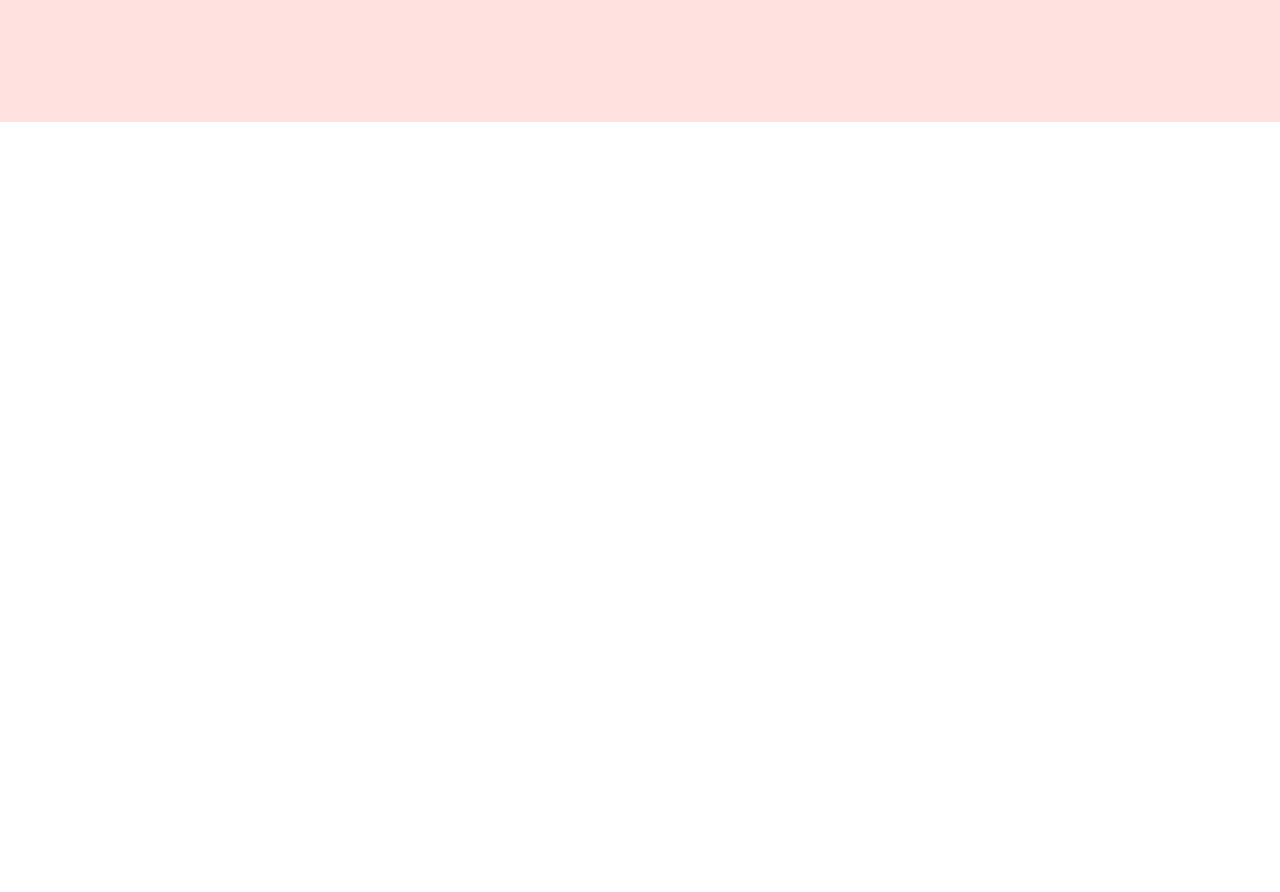
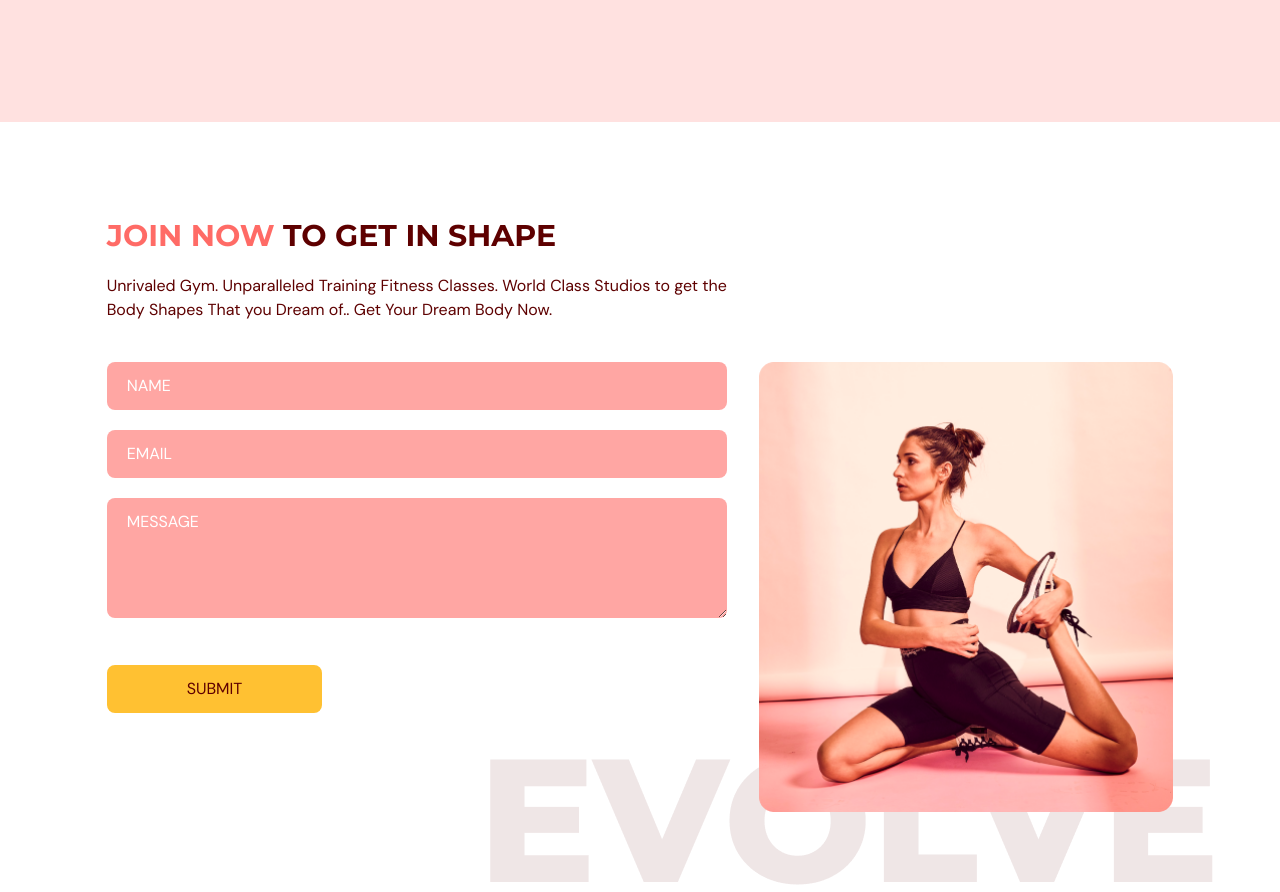
Before and after one commit to RichardHadzhiev/Gym-Web, a React (Vite) app: page / in a window 1280 px wide. Shown: the part 2840-3732 px from the top of the page. Before the commit the page ends 2962 px from the top, so only its background shows below. Built offline with nearby package versions, Linux system fonts and the light colour scheme.

Commit message:
implement ContactUs Page

```diff
--- a/package.json
+++ b/package.json
@@ -14,7 +14,8 @@
     "framer-motion": "^11.2.11",
     "react": "^18.2.0",
     "react-anchor-link-smooth-scroll": "^1.0.12",
-    "react-dom": "^18.2.0"
+    "react-dom": "^18.2.0",
+    "react-hook-form": "^7.52.0"
   },
   "devDependencies": {
     "@types/node": "^20.14.5",
--- a/src/App.tsx
+++ b/src/App.tsx
@@ -2,6 +2,7 @@
 import Home from "@/scenes/home"
 import Benefits from "@/scenes/benefits"
 import OurClasses from "@/scenes/ourClasses"
+import ContactUs from "@/scenes/contactUs"
 import { useEffect, useState } from "react"
 import { SelectedPage } from "./shared/types"
 
@@ -36,6 +37,7 @@
       <Home setSelectedPage={setSelectedPage}/>
       <Benefits setSelectedPage={setSelectedPage}/>
       <OurClasses setSelectedPage={setSelectedPage}/>
+      <ContactUs setSelectedPage={setSelectedPage}/>
 
 
     </div>
--- /dev/null
+++ b/src/scenes/contactUs/index.tsx
@@ -0,0 +1,145 @@
+import { SelectedPage } from "@/shared/types"
+import { motion } from "framer-motion"
+import { useForm } from "react-hook-form"
+import ContantUsPageGraphic from "@/assets/ContactUsPageGraphic.png"
+import HText from "@/shared/HText"
+import { kMaxLength } from "buffer"
+
+type Props = {
+    setSelectedPage: (value: SelectedPage) => void;
+}
+
+const ContantUs = ({setSelectedPage}: Props) => {
+    const inputStyles = `mb-5 w-full rounded-lg bg-primary-300 px-5 py-3 placeholder-white`
+
+    const {register,trigger,formState: {errors}} = useForm()
+
+    const onSubmit = async (e: any) => {
+        const isValid = await trigger()
+        if(!isValid){
+            e.preventDefault()
+        }
+
+    }
+
+
+
+  return (
+   <section id="contactus" className="mx-auto w-5/6 pt-24">
+    <motion.div onViewportEnter={() => setSelectedPage(SelectedPage.ContactUs)}>
+        <motion.div
+        className="md:w-3/5"
+        initial="hidden"
+        whileInView="visible"
+        viewport={{once: true, amount: 0.5}}
+        transition={{duration: 0.5}}
+        variants={{hidden: {opacity: 0, x: -100},
+        visible: {opacity: 1, x: 0}
+    }}>
+        <HText>
+            <span className="text-primary-500">JOIN NOW</span> TO GET IN SHAPE
+        </HText>
+        <p className="my-5">
+            Unrivaled Gym. Unparalleled Training Fitness Classes. World Class Studios to get the Body Shapes That you Dream of.. Get Your Dream Body Now.
+        </p>
+
+        </motion.div>
+
+        <div className="mt-10 justify-between gap-8 md:flex">
+            <motion.div
+            className="mt-10 basis-3/5 md:mt-0"
+            initial="hidden"
+        whileInView="visible"
+        viewport={{once: true, amount: 0.5}}
+        transition={{duration: 0.5}}
+        variants={{hidden: {opacity: 0, y: 100},
+        visible: {opacity: 1, y: 0}
+    }}
+            >
+
+                <form
+                target="_blank"
+                onSubmit={onSubmit}
+                action="https://formsubmit.co/37ca8fdd77b08ba1e461cd1d55b17c35"
+                method="POST"
+
+                >
+                    <input
+                    className={inputStyles}
+                    type="text"
+                    placeholder="NAME"
+                    {...register("name",{required: true,maxLength:100})}
+                    />
+                    {errors.name && (
+                        <p className="mt-1 text-primary-500">
+                            {errors.name.type === "required" && "Name is required"}
+                            {errors.name.type === "maxLength" && "Name cannot exceed 100 characters"}
+
+                        </p>
+                    )}
+
+                    <input
+                    className={inputStyles}
+                    type="text"
+                    placeholder="EMAIL"
+                    {...register("email",{required: true,pattern: /^[A-Z0-9._%+-]+@[A-Z0-9.-]+\.[A-Z]{2,4}$/i})}
+                    />
+                    {errors.email && (
+                        <p className="mt-1 text-primary-500">
+                            {errors.email.type === "required" && "Name is required"}
+                            {errors.email.type === "pattern" && "Invalid email address."}
+
+                        </p>
+                    )}
+
+                    <textarea
+                    className={inputStyles}
+                    rows={4}
+                    cols={50}
+                    placeholder="MESSAGE"
+                    {...register("message",{required: true,maxLength:2000})}
+                    />
+                    {errors.message && (
+                        <p className="mt-1 text-primary-500">
+                            {errors.message.type === "required" && "Name is required"}
+                            {errors.message.type === "maxLength" && "Name cannot exceed 2000 characters"}
+
+                        </p>
+                    )}
+
+                    <button
+                    type="submit"
+                    className="mt-5 rounded-lg bg-secondary-500 px-20 py-3 transition-500 hover:text-white">
+                        SUBMIT
+                    </button>
+
+                </form>
+            </motion.div>
+
+            <motion.div
+                className="relative mt-16 basis-2/5 md:mt-0"
+                initial="hidden"
+                 whileInView="visible"
+                 viewport={{once: true, amount: 0.5}}
+                 transition={{ delay: 0.3 , duration: 0.5}}
+                 variants={{
+                    hidden: {opacity: 0, y: 100},
+                    visible: {opacity: 1, y: 0}
+                 }}
+
+            >
+                <div className="md:before:content-evolvetext w-full before:absolute before:-bottom-20 before:-right-10 before:z-[-1]">
+                    <img className="w-full" alt="contact-us-graphic" src={ContantUsPageGraphic} />
+                </div>
+
+            </motion.div>
+
+        </div>
+
+    </motion.div>
+
+   </section>
+  )
+}
+
+export default ContantUs
```
Also changed, not shown: 1 other file (tests, documents, lock files or other folders).
